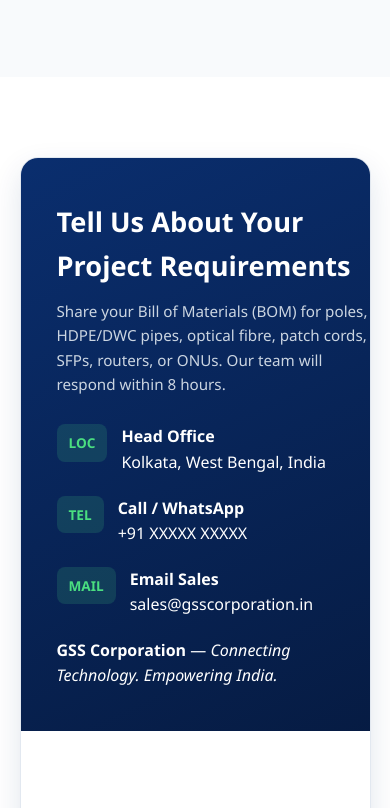
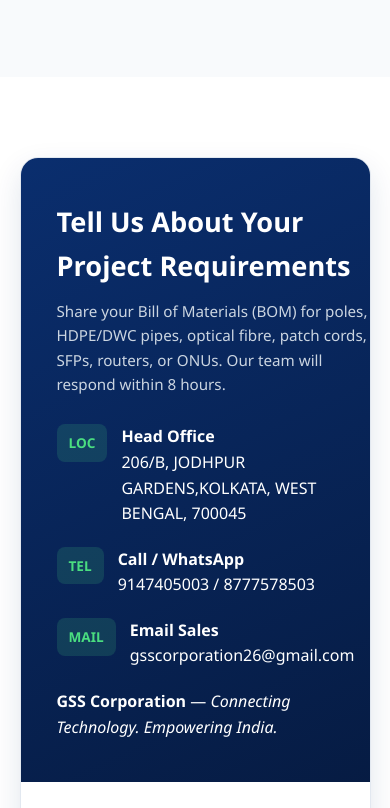
Before and after one commit to prothit/gssrepository, a plain HTML site: page index.html in a window 390 px wide. Shown: the part 11192-12000 px from the top of the page. Drawn offline with Linux system fonts and the light colour scheme.

Commit message:
made some changes to update gss corporation address,email and phone numbers

```diff
--- a/index.html
+++ b/index.html
@@ -1248,21 +1248,21 @@
                 <span class="info-badge">LOC</span>
                 <div>
                   <strong>Head Office</strong><br />
-                  <span>Kolkata, West Bengal, India</span>
+                  <span>206/B, JODHPUR GARDENS,KOLKATA, WEST BENGAL, 700045</span>
                 </div>
               </li>
               <li>
                 <span class="info-badge">TEL</span>
                 <div>
                   <strong>Call / WhatsApp</strong><br />
-                  <span>+91 XXXXX XXXXX</span>
+                  <span>9147405003 / 8777578503</span>
                 </div>
               </li>
               <li>
                 <span class="info-badge">MAIL</span>
                 <div>
                   <strong>Email Sales</strong><br />
-                  <span>sales@gsscorporation.in</span>
+                  <span>gsscorporation26@gmail.com</span>
                 </div>
               </li>
             </ul>
@@ -1348,9 +1348,9 @@
         <div class="footer-col">
           <h4>Contact Us</h4>
           <ul>
-            <li>Kolkata, West Bengal, India</li>
-            <li>+91 XXXXX XXXXX</li>
-            <li>sales@gsscorporation.in</li>
+            <li>206/B, JODHPUR GARDENS,KOLKATA, WEST BENGAL, 700045</li>
+            <li>9147405003 / 8777578503</li>
+            <li>gsscorporation26@gmail.com</li>
           </ul>
         </div>
       </div>
```
